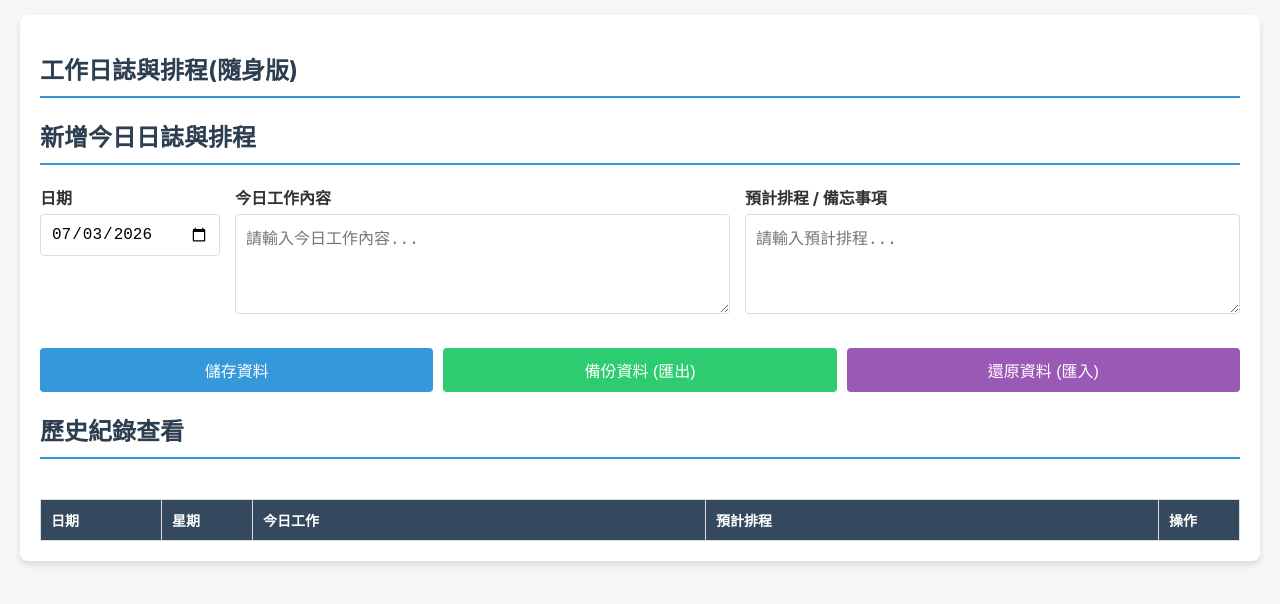
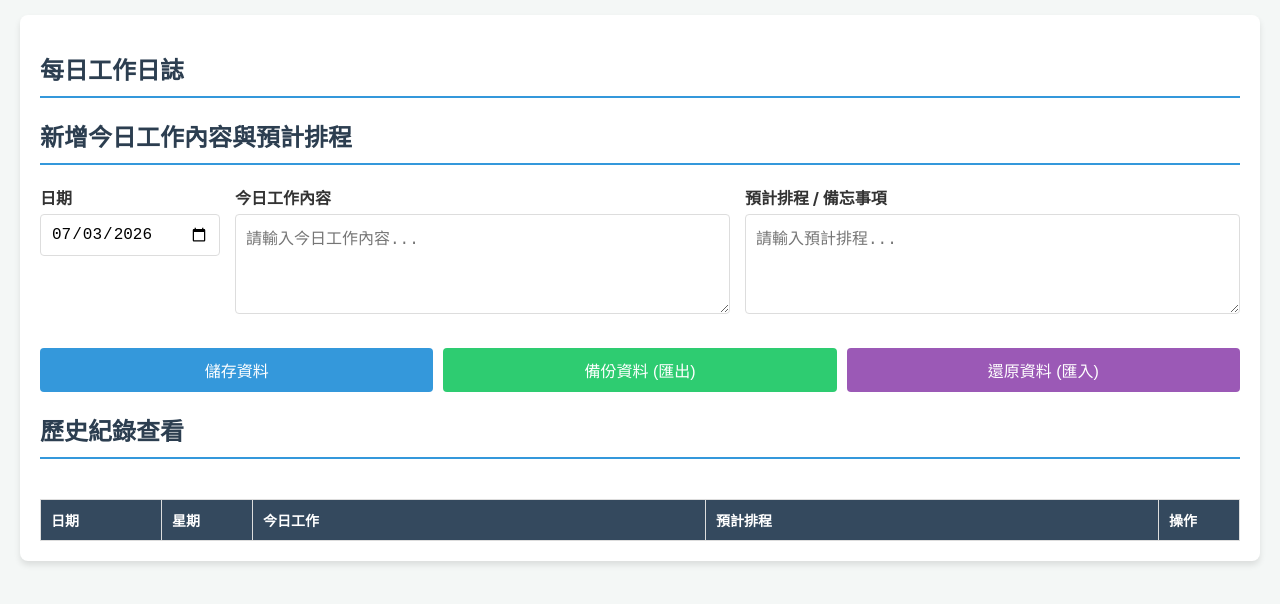
Before and after one commit to vgh12089/work-log, a plain HTML site: page index.html in a window 1280 px wide. Drawn offline with Linux system fonts and the light colour scheme.

Commit message:
Update index.html

```diff
--- a/index.html
+++ b/index.html
@@ -3,7 +3,7 @@
 <head>
     <meta charset="UTF-8">
     <meta name="viewport" content="width=device-width, initial-scale=1.0">
-    <title>工作日誌與排程系統(隨身版)</title>
+    <title>每日工作日誌)</title>
     <style>
         body {
             font-family: -apple-system, BlinkMacSystemFont, "Segoe UI", Roboto, Helvetica, Arial, sans-serif;
@@ -119,9 +119,9 @@
 <body>
 
 <div class="container">
-    <h1>工作日誌與排程(隨身版)</h1>
+    <h1>每日工作日誌</h1>
 
-    <h2>新增今日日誌與排程</h2>
+    <h2>新增今日工作內容與預計排程</h2>
     <div class="flex-box">
         <div class="flex-child" style="flex: 0 0 180px;">
             <div class="form-group">
```
